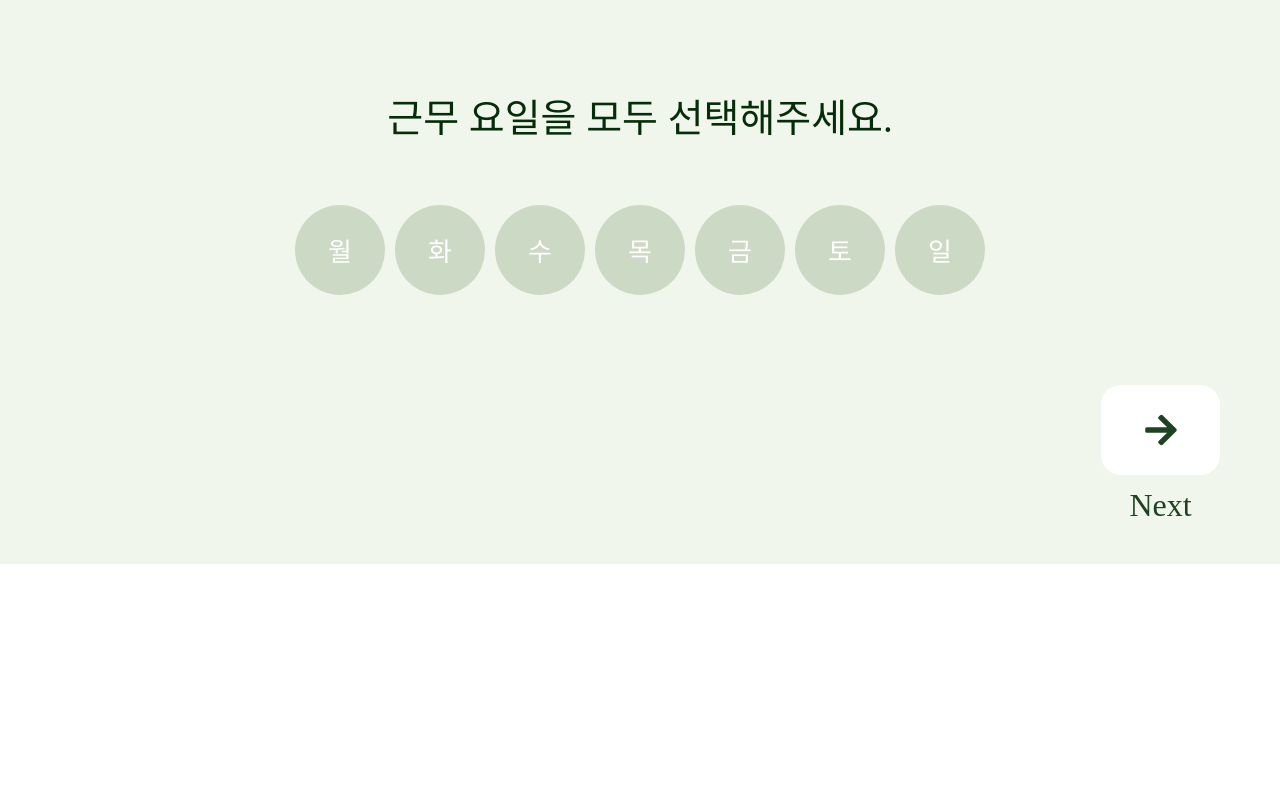
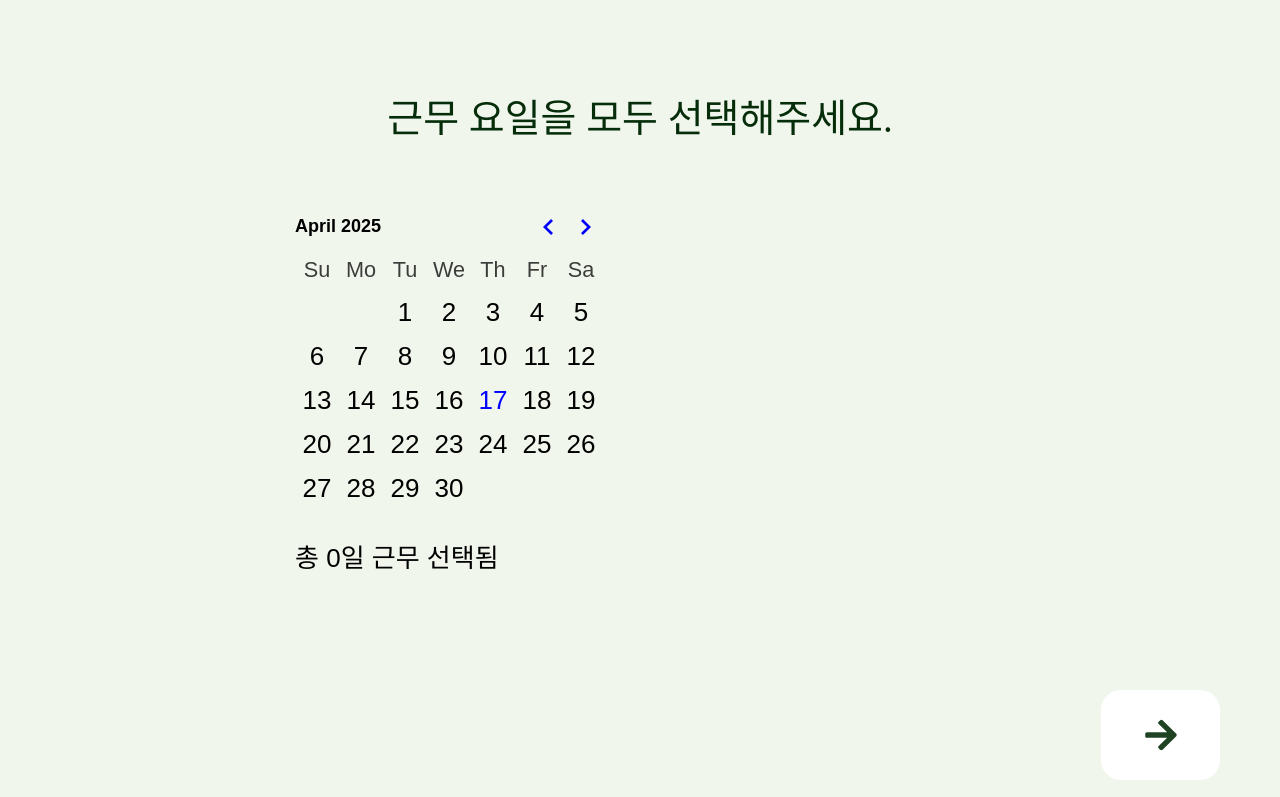
Before and after one commit to 001salted/wageclock, a React (Vite) app: page /step2 in a window 1280 px wide. Shown: the part 613-1410 px from the top of the page. Before the commit the page ends 1177 px from the top, so only its background shows below. Built offline with nearby package versions, Linux system fonts and the light colour scheme; a web font is replaced by a local one.

Commit message:
✨ feat/달력 컴포넌트 구현

```diff
--- a/package.json
+++ b/package.json
@@ -11,6 +11,7 @@
   },
   "dependencies": {
     "react": "^18.2.0",
+    "react-day-picker": "^9.6.7",
     "react-dom": "^18.2.0",
     "react-icons": "^5.5.0",
     "react-router-dom": "^7.5.0",
--- /dev/null
+++ b/src/components/WorkdayCalendar.tsx
@@ -0,0 +1,28 @@
+import { useState } from "react";
+import { DayPicker } from "react-day-picker";
+import "react-day-picker/dist/style.css";
+import styled from "styled-components";
+
+const WorkdayCalendar = () => {
+  const [selectedDays, setSelectedDays] = useState<Date[]>([]);
+
+  const handleSelect = (dates: Date[] | undefined) => {
+    setSelectedDays(dates ?? []);
+  };
+
+  return (
+    <CalendarWrapper>
+      <DayPicker
+        mode="multiple"
+        selected={selectedDays}
+        onSelect={handleSelect}
+        footer={<p>총 {selectedDays.length}일 근무 선택됨</p>}
+        required={false}
+      />
+    </CalendarWrapper>
+  );
+};
+
+export default WorkdayCalendar;
+
+const CalendarWrapper = styled.div``;
--- a/src/pages/Step2InputPage.tsx
+++ b/src/pages/Step2InputPage.tsx
@@ -2,35 +2,34 @@ import { useState } from "react";
 import WorkTimeInput from "../components/WorkTimeInput";
 import TimePickerModal, { TimeValue } from "../components/TimePickerModal";
 import styled from "styled-components";
-import WorkdaysButton from "../components/WorkdaysButton";
 import { useNavigate } from "react-router-dom";
 import InputPageLayout from "../components/InputPageLayout";
+import WorkdayCalendar from "../components/WorkdayCalendar";
 
 function Step2InputPage() {
   const [isModalOpen, setModalOpen] = useState(false);
   const [startTime, setStartTime] = useState<TimeValue>({
-    hour: '09',
-    minute: '00',
-    period: '오전',
+    hour: "09",
+    minute: "00",
+    period: "오전",
   } as const);
   const [endTime, setEndTime] = useState<TimeValue>({
-    hour: '06',
-    minute: '00',
-    period: '오후',
+    hour: "06",
+    minute: "00",
+    period: "오후",
   } as const);
-  const [target, setTarget] = useState<'start' | 'end'>('start');
+  const [target, setTarget] = useState<"start" | "end">("start");
 
-  const handleOpenModal = (which: 'start' | 'end') => {
+  const handleOpenModal = (which: "start" | "end") => {
     setTarget(which);
     setModalOpen(true);
-  }
+  };
   const handleConfirm = (selected: TimeValue) => {
-    if (target === 'start') setStartTime(selected);
+    if (target === "start") setStartTime(selected);
     else setEndTime(selected);
     setModalOpen(false);
-  }
+  };
   const navigate = useNavigate();
-
 
   return (
     <>
@@ -45,12 +44,12 @@ function Step2InputPage() {
                 <WorkTimeInput
                   label="출근"
                   value={startTime}
-                  onClick={() => handleOpenModal('start')}
+                  onClick={() => handleOpenModal("start")}
                 />
                 <WorkTimeInput
                   label="퇴근"
                   value={endTime}
-                  onClick={() => handleOpenModal('end')}
+                  onClick={() => handleOpenModal("end")}
                 />
               </TimeInputWrapper>
             ),
@@ -59,13 +58,7 @@ function Step2InputPage() {
             title: "근무 요일을 모두 선택해주세요.",
             content: (
               <WorkdaysWrapper>
-                <WorkdaysButton day="월" />
-                <WorkdaysButton day="화" />
-                <WorkdaysButton day="수" />
-                <WorkdaysButton day="목" />
-                <WorkdaysButton day="금" />
-                <WorkdaysButton day="토" />
-                <WorkdaysButton day="일" />
+                <WorkdayCalendar />
               </WorkdaysWrapper>
             ),
           },
@@ -75,11 +68,10 @@ function Step2InputPage() {
         isOpen={isModalOpen}
         onClose={() => setModalOpen(false)}
         onConfirm={handleConfirm}
-        initialValue={target === 'start' ? startTime : endTime}
+        initialValue={target === "start" ? startTime : endTime}
       />
     </>
-
-  )
+  );
 }
 
 export default Step2InputPage;
@@ -87,10 +79,10 @@ export default Step2InputPage;
 const TimeInputWrapper = styled.div`
   display: flex;
   gap: 20px;
-`
+`;
 
 const WorkdaysWrapper = styled.div`
   display: flex;
   gap: 10px;
   width: 690px;
-`
+`;
```
Also changed, not shown: 1 other file (tests, documents, lock files or other folders).
